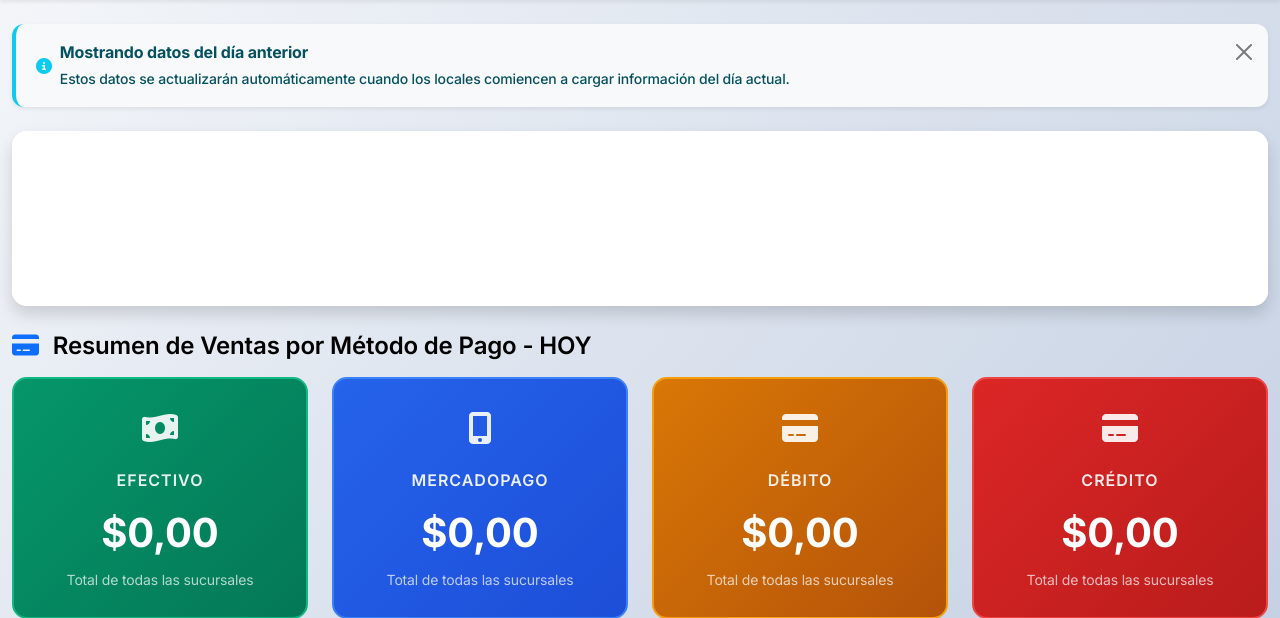
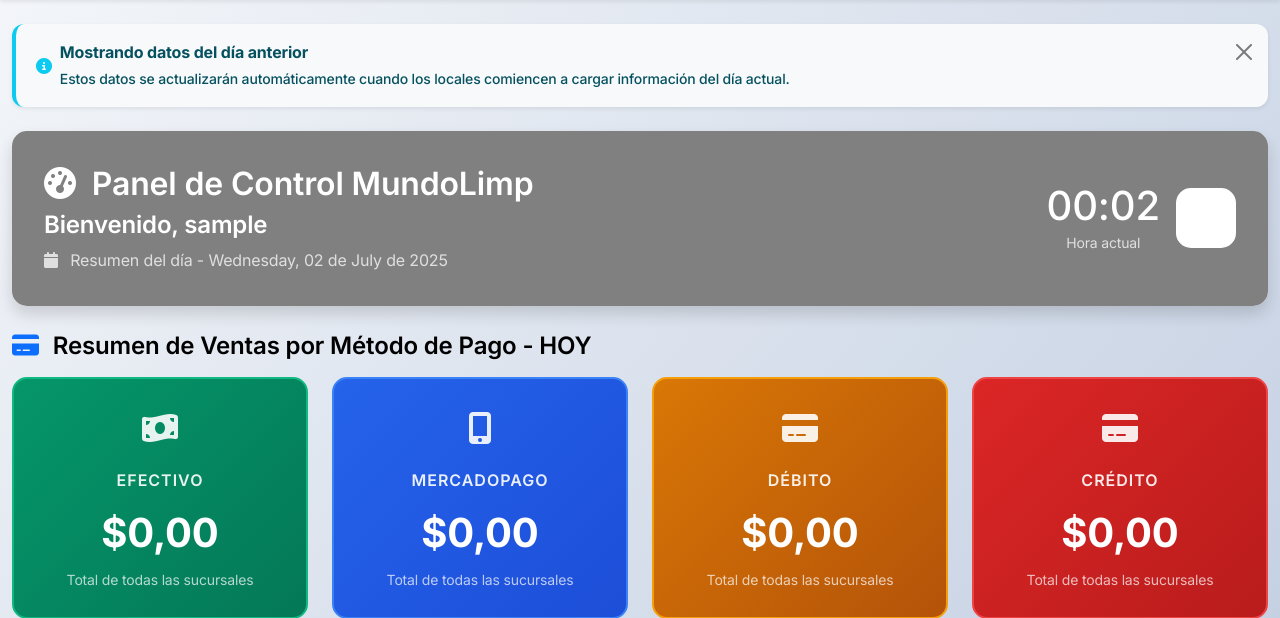
Before and after one commit to Sandeje96/Gestion_Sucursales, a Flask app: page /admin-dashboard in a window 1280 px wide. Shown: the part 84-702 px from the top of the page. Run offline with Flask 3, Linux system fonts and the light colour scheme; a user stored in the database is signed in; tables that the repository leaves empty hold one stand-in row (values such as "Sample post"); data that the repository does not hold is empty.

Commit message:
despistado

```diff
--- a/app/templates/main/admin_dashboard.html
+++ b/app/templates/main/admin_dashboard.html
@@ -8,8 +8,8 @@
 {% block extra_css %}
 <style>
 
-    .card-body .pricipal {
-        background: rgb(56, 55, 55);
+    .card-body.principal {
+        background: gray;
     }
 
     .card-body {
```
